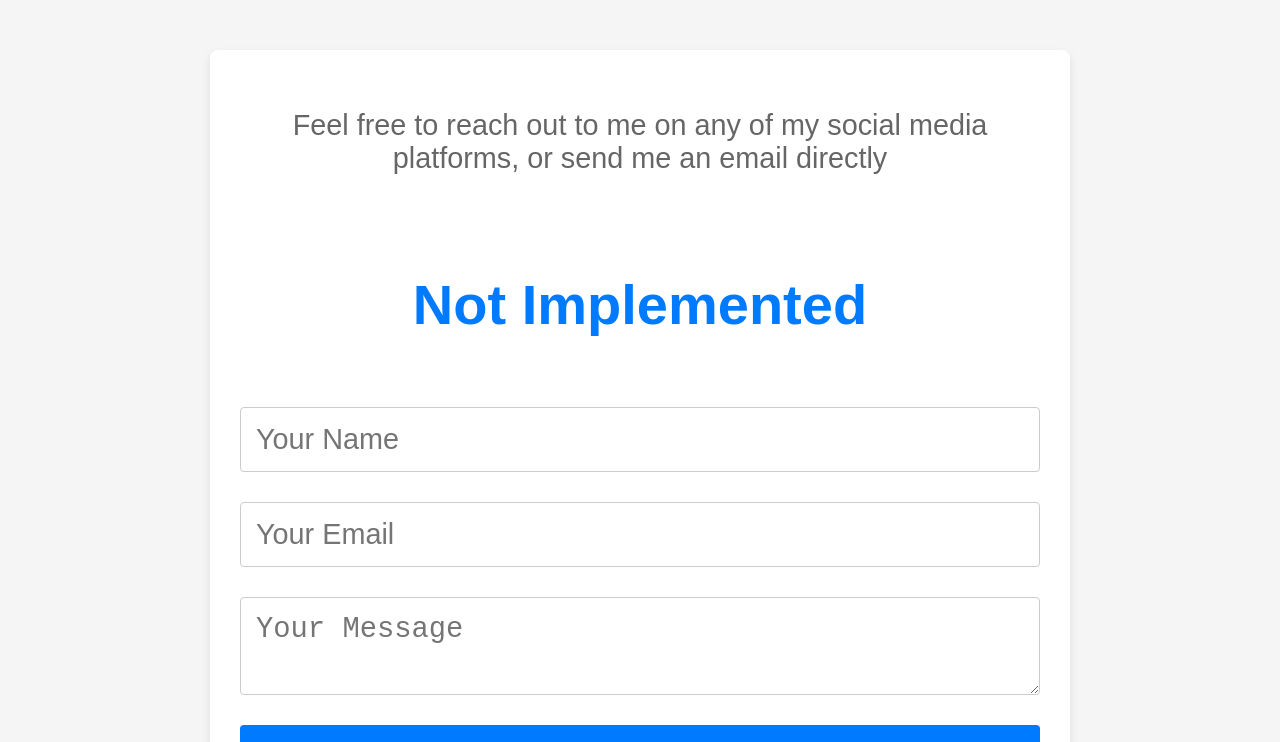
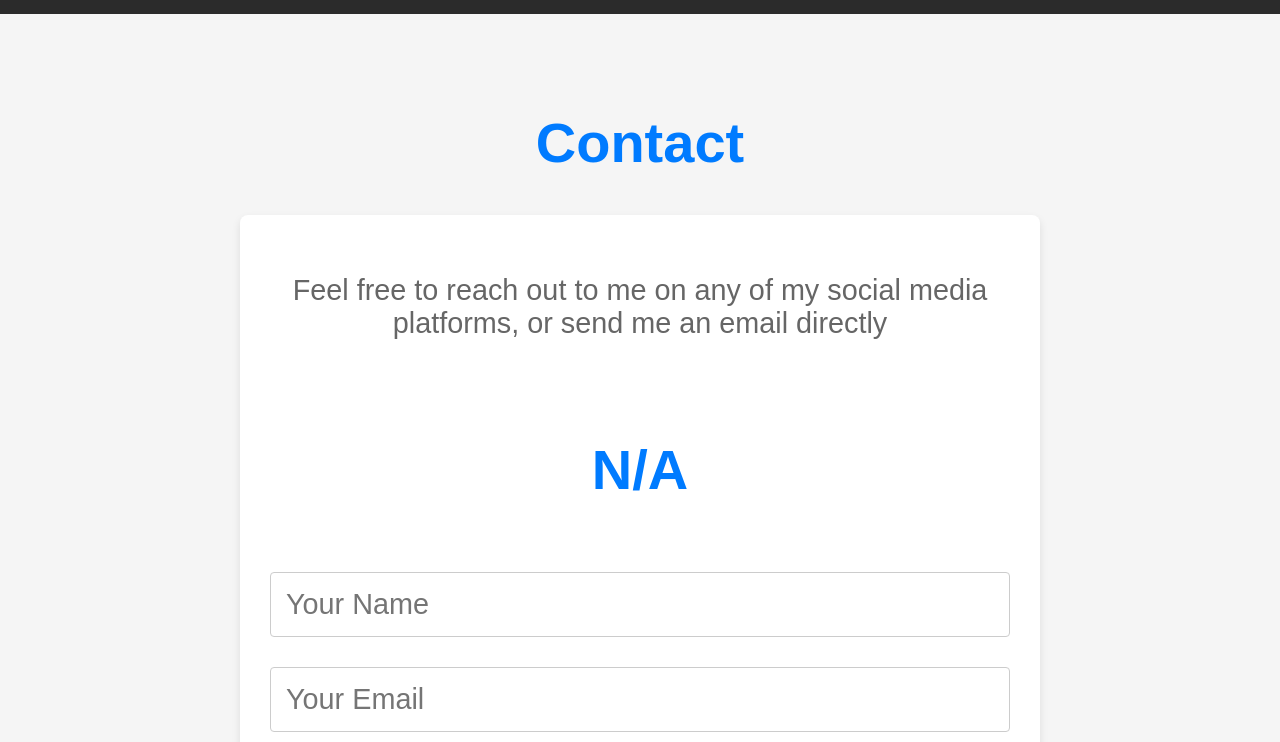
Before and after one commit to Zachary-Bricknell/Portfolio, a React (Create React App) app in the folder my-portfolio/: page / in a window 1280 px wide. Shown: the part 5374-6116 px from the top of the page. Built offline with nearby package versions, Linux system fonts and the light colour scheme; the HTML template or start-up script is replaced by a standard one.

Commit message:
Updated the navmenu

```diff
--- a/my-portfolio/src/App.css
+++ b/my-portfolio/src/App.css
@@ -1,52 +1,18 @@
-.App {
-  text-align: center;
-}
-
-.App-logo {
-  height: 40vmin;
-  pointer-events: none;
-}
-
-@media (prefers-reduced-motion: no-preference) {
-  .App-logo {
-    animation: App-logo-spin infinite 20s linear;
-  }
-}
-
-.App-header {
-  background-color: #282c34;
-  min-height: 100vh;
-  display: flex;
-  flex-direction: column;
-  align-items: center;
-  justify-content: center;
-  font-size: calc(10px + 2vmin);
-  color: white;
-}
-
-.App-link {
-  color: #61dafb;
-}
-
-@keyframes App-logo-spin {
-  from {
-    transform: rotate(0deg);
-  }
-  to {
-    transform: rotate(360deg);
-  }
-}
-
 body, html {
   margin: 0;
   padding: 0;
   font-family: Arial, sans-serif;
   scroll-behavior: smooth;
+  background-color: #1b1b1b;
+  color: #fff;
+  overflow-x: hidden; /* Prevent horizontal overflow */
 }
 
 .App {
   display: flex;
   flex-direction: column;
+  text-align: center;
+  overflow-x: hidden; /* Prevent horizontal overflow */
 }
 
 body {
@@ -65,6 +31,8 @@ body {
   padding: 15px;
   text-align: center;
   z-index: 1000;
+  overflow: hidden; /* Ensure the navbar doesn’t cause overflow */
+  box-sizing: border-box; /* Ensure padding is included in the width calculation */
 }
 
 .navbar a {
@@ -88,3 +56,8 @@ section {
 .contact-section {
   min-height: 100vh;
 }
+
+/* Additional resets or adjustments */
+* {
+  box-sizing: border-box; /* Ensures padding and border are included in width/height */
+}
--- a/my-portfolio/src/components/Contact.js
+++ b/my-portfolio/src/components/Contact.js
@@ -7,7 +7,7 @@ const Contact = () => {
       <h2>Contact</h2>
       <form className="contact-form">
       <p>Feel free to reach out to me on any of my social media platforms, or send me an email directly</p>
-      <h2>Not Implemented</h2>
+      <h2>N/A</h2>
         <input type="text" placeholder="Your Name" required />
         <input type="email" placeholder="Your Email" required />
         <textarea placeholder="Your Message" required></textarea>
--- a/my-portfolio/src/components/Projects.js
+++ b/my-portfolio/src/components/Projects.js
@@ -32,7 +32,7 @@ const Projects = () => {
           }
         });
       },
-      { threshold: 1 }
+      { threshold: 0.5 }
     );
 
     projectRefs.current.forEach((project) => {
```
